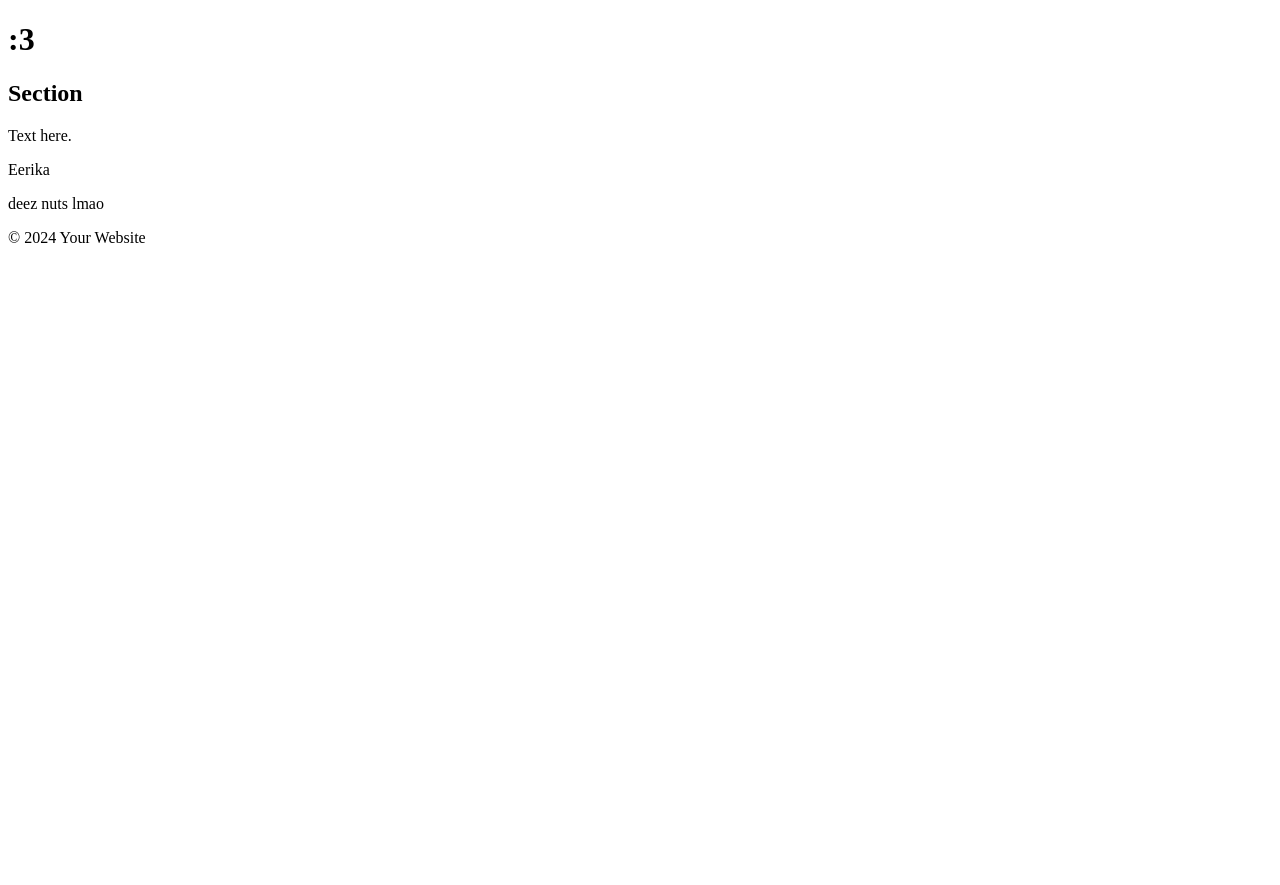
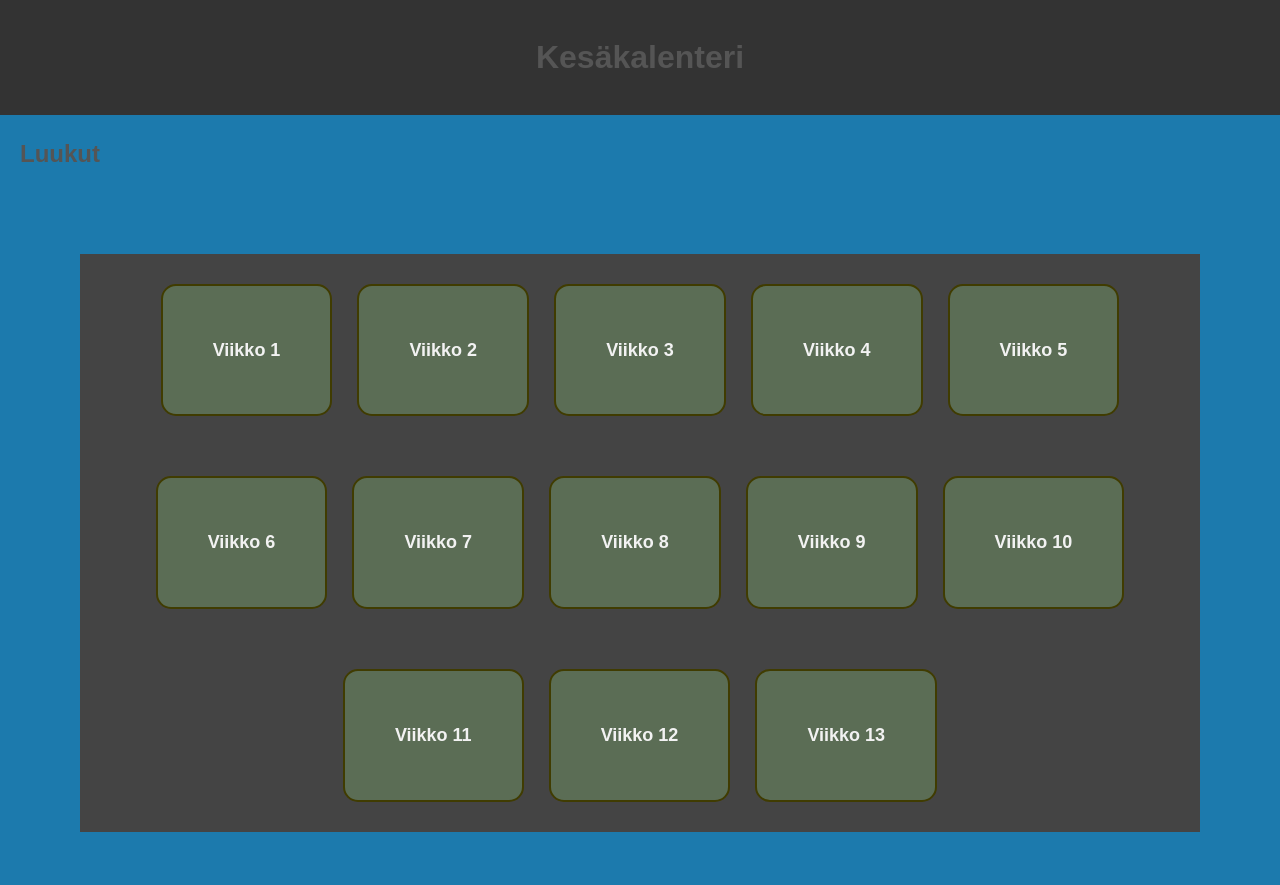
Before and after one commit to miksuxo/tiko-kalenteri, a plain HTML site: page index.html in a window 1280 px wide. Shown: the top 885 px of the page. Before the commit the page ends 800 px from the top, so only its background shows below. Drawn offline with Linux system fonts and the light colour scheme.

Commit message:
SE TOIMII! HIHIII
IT WORKS!!!

```diff
--- a/index.html
+++ b/index.html
@@ -2,20 +2,36 @@
 <html>
 <head>
 	<meta name="robots" content="noindex, nofollow">
-    <title>Your Title</title>
+    <title>TIKO-kalenteri</title>
+    <link rel="stylesheet" href="tyyli.css">
 </head>
 <body>
 
     <header>
-        <h1>:3</h1>
+        <h1>Kesäkalenteri</h1>
     </header>
 
     <main>
         <section>
-            <h2>Section</h2>
-            <p>Text here.</p>
-            <p>Eerika</p>
-            <p>deez nuts lmao</p>
+            <h2>Luukut</h2>
+            <div class="grid-container">
+                <nav>
+                <a href="luukku1.html"><b>Viikko 1</b></a>
+                <a href="luukku2.html"><b>Viikko 2</b></a>
+                <a href="luukku3.html"><b>Viikko 3</b></a>
+                <a href="luukku4.html"><b>Viikko 4</b></a>
+                <a href="luukku5.html"><b>Viikko 5</b></a>
+                <a href="luukku6.html"><b>Viikko 6</b></a>
+                <a href="luukku7.html"><b>Viikko 7</b></a>
+                <a href="luukku8.html"><b>Viikko 8</b></a>
+                <a href="luukku9.html"><b>Viikko 9</b></a>
+                <a href="luukku10.html"><b>Viikko 10</b></a>
+                <a href="luukku11.html"><b>Viikko 11</b></a>
+                <a href="luukku12.html"><b>Viikko 12</b></a>
+                <a href="luukku13.html"><b>Viikko 13</b></a>
+            </nav>
+            </div>
+
         </section>
     </main>
 
--- a/tyyli.css
+++ b/tyyli.css
@@ -0,0 +1,114 @@
+/* Reset some default styles */
+body,
+h1,
+h2,
+p,
+ul,
+li {
+  margin: 0;
+  padding: 0;
+}
+
+/* Set a background color and default font family for the body */
+body {
+  font-family: Arial, sans-serif;
+  background-color: rgb(28, 122, 173);
+  color: #333;
+  line-height: 1.6;
+}
+
+/* Container */
+.container {
+  width: 80%;
+  margin: auto;
+  overflow: hidden;
+}
+
+.grid-container {
+  font-size: 18px;
+  border-radius: 15px;
+  padding: 50px 50px;
+  margin: 30px 10px;
+
+  display: flex;
+    justify-content: center;
+    align-items: center;
+    text-align: center;
+}
+nav a {
+    background: #5b6d55;
+    color: #f2f2f2;
+    text-decoration: none;
+    display: inline-block;
+    border: 2px solid #403c01;
+    font-size: 18px;
+    border-radius: 15px;
+    padding: 50px 50px;
+    margin: 30px 10px;
+}
+nav {
+
+}
+
+/* Style the header */
+header {
+  background-color: #333;
+  color: #fff;
+  padding: 1em 0;
+  text-align: center;
+}
+
+header h1 {
+  margin: 0;
+  padding: 0.5em;
+}
+
+/* Navigation */
+nav {
+  background-color: #444;
+}
+
+nav ul {
+  list-style-type: none;
+  overflow: hidden;
+}
+
+nav ul li {
+  float: left;
+}
+
+nav ul li a {
+  display: block;
+  color: #fff;
+  text-align: center;
+  padding: 14px 16px;
+  text-decoration: none;
+}
+
+/* Style the main content */
+main {
+  padding: 20px;
+}
+
+section {
+  margin-bottom: 20px;
+}
+
+h1,
+h2 {
+  color: #555;
+}
+
+/* Style the footer */
+footer {
+  background-color: #333;
+  color: #fff;
+  text-align: center;
+  padding: 1em 0;
+  clear: both;
+}
+
+footer p {
+  margin: 0;
+  padding: 0.5em;
+}
```
Also changed, not shown: luukku1.html (added), luukku10.html (added), luukku11.html (added), luukku12.html (added), luukku13.html (added), luukku2.html (added), luukku3.html (added), luukku4.html (added), luukku5.html (added), luukku6.html (added), luukku7.html (added), luukku8.html (added), luukku9.html (added).
